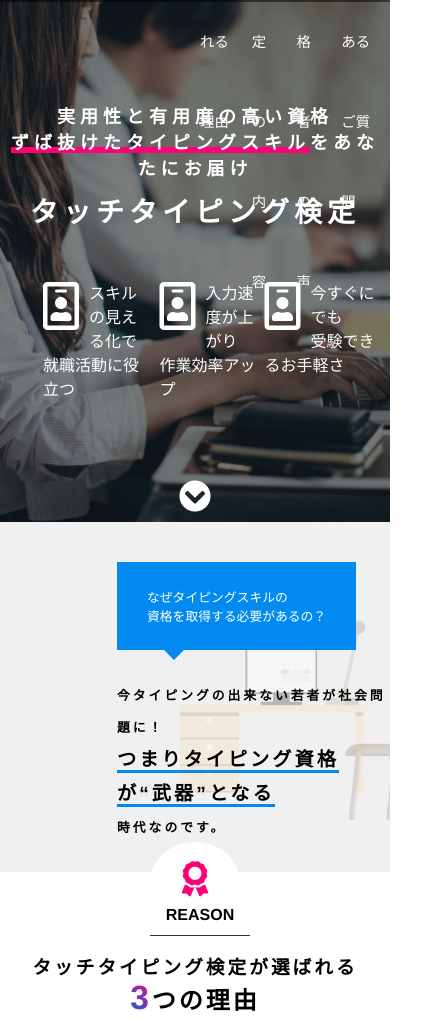
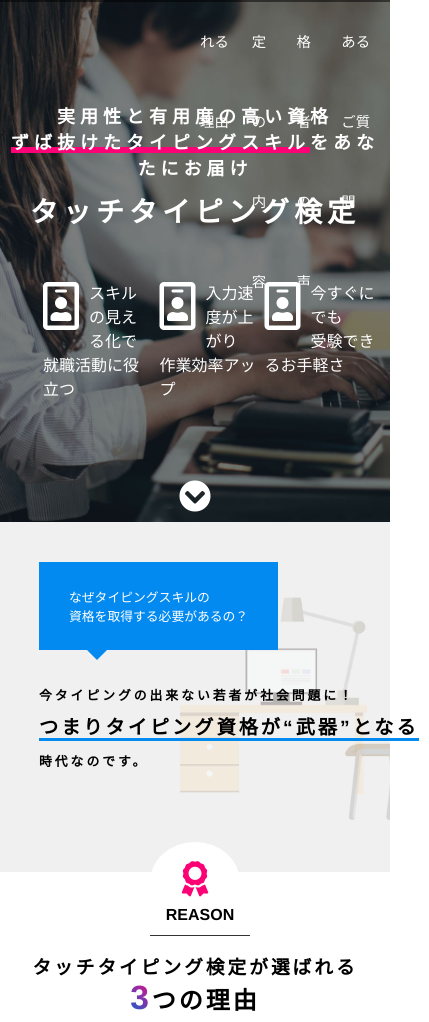
Before and after one commit to hagiwarat/touch, a plain HTML site: page index.html in a window 390 px wide. Shown: the part 78-1100 px from the top of the page, 429 px wide, since content can reach past the window. Drawn offline with Linux system fonts and the light colour scheme.

Commit message:
divblock2,responsive1000px

```diff
--- a/css/style.css
+++ b/css/style.css
@@ -177,7 +177,9 @@ a {
   padding: 25px 30px;
   background-color: #038AF1;
   display: inline-block;
-  margin: 40px 0 30px 117px;
+  left: 10%;
+  margin-top: 40px;
+  margin-bottom: 30px;
 }
 
 .speech::before {
@@ -186,7 +188,7 @@ a {
   display: block;
   width: 0;
   height: 0;
-  left: 47px;
+  left: 20%;
   bottom: -10px;
   border-top: 10px solid #038AF1;
   border-right: 10px solid transparent;
@@ -200,9 +202,10 @@ a {
 }
 
 .pa {
+  position: relative;
   font-size: 0.8rem;
   font-weight: bold;
-  margin-left: 117px;
+  left: 10%;
   letter-spacing: 0.2343em;
   line-height: 2rem;
 }
```
